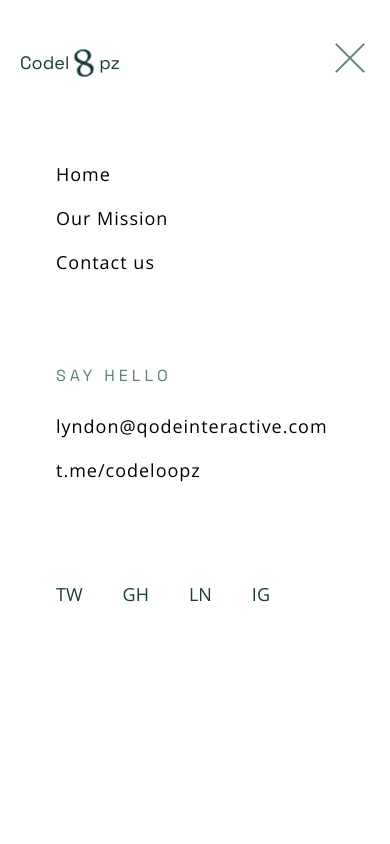
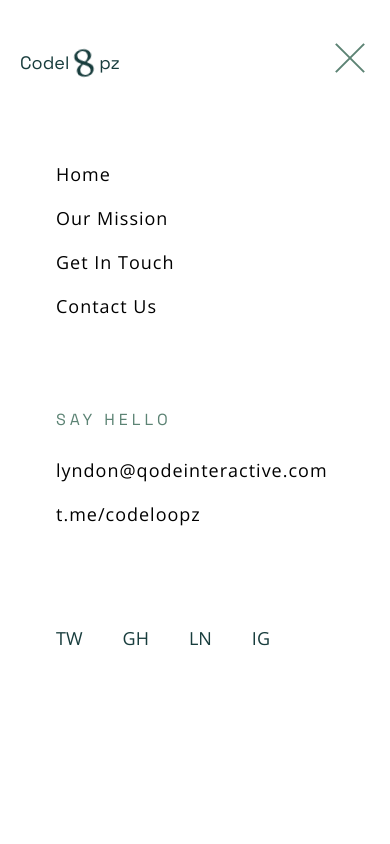
Before and after one commit to qaasimahmad/Codeloopz-portfolio-site, a React (Vite) app: page / in a window 390 px wide. Both pictures are taken after a click on the element 350 px from the left and 63 px from the top of the page. Shown: the top 844 px of the page. Built offline with nearby package versions, Linux system fonts and the light colour scheme; grey boxes are pictures that could not be loaded.

Commit message:
redesign nav-menu

```diff
--- a/src/App.css
+++ b/src/App.css
@@ -30,7 +30,7 @@ a {
 
 .btn::after,
 a::after,
-li::after {
+nav li::after {
   content: "";
   width: 0;
   height: 1.5px;
@@ -47,7 +47,7 @@ li::after {
   bottom: 0;
 }
 
-li::after {
+nav li::after {
   background-color: #fff;
 }
 
@@ -55,7 +55,7 @@ ol li::after {
   background-color: #000;
 }
 
-li.active::after {
+nav li.active::after {
   content: "";
   width: 100%;
   height: 1.5px;
@@ -72,7 +72,7 @@ ol li.active::after {
 
 .btn:hover::after,
 a:hover::after,
-li:hover::after {
+nav li:hover::after {
   width: 100%;
 }
 
--- a/src/components/NavbarMenu.jsx
+++ b/src/components/NavbarMenu.jsx
@@ -1,10 +1,17 @@
 import React from "react";
 import { motion } from "framer-motion";
-import { Link, useNavigate } from "react-router-dom";
+import { Link } from "react-router-dom";
 
-const NavbarMenu = ({ menu }) => {
+const NavbarMenu = () => {
   const screenWidth = window.innerWidth;
   const smallScreen = screenWidth < 640;
+
+  const menu = [
+    { name: "Home", link: "/" },
+    { name: "Our Mission", link: "/get-in-touch" },
+    { name: "Get in touch", link: "/get-in-touch" },
+    { name: "Contact us", link: "/contact" },
+  ];
 
   return (
     <motion.div
@@ -30,7 +37,7 @@ const NavbarMenu = ({ menu }) => {
           <Link
             key={i}
             to={m.link}
-            className="text-lg sm:text-base font-[400] relative cursor-pointer tracking-[1px] w-fit hover:transform hover:-translate-x-2 transition-all duration-300"
+            className="text-lg sm:text-base font-[400] relative cursor-pointer tracking-[1px] w-fit hover:transform hover:-translate-x-2 transition-all duration-300 capitalize"
           >
             {m.name}
           </Link>
--- a/src/containers/MiniNavbar.jsx
+++ b/src/containers/MiniNavbar.jsx
@@ -1,11 +1,15 @@
-import React from "react";
+import React, { useState } from "react";
 import { GiInfinity } from "react-icons/gi";
 import { useNavigate } from "react-router-dom";
+import { Hamburger, NavbarMenu } from "../components";
+import { AnimatePresence } from "framer-motion";
 
 const MiniNavbar = () => {
   const navigate = useNavigate();
+  const [isNavMenuOpened, setIsNavMenuOpened] = useState(false);
 
   return (
+    <>
       <nav className="flex items-center justify-between py-12 px-5 md:px-9 lg:px-12 border-b-[1px] border-black">
         <span
           onClick={() => navigate("/")}
@@ -15,15 +19,14 @@ const MiniNavbar = () => {
           <GiInfinity className="text-3xl animate-spin antialiased group-hover:animate-none" />
           pz
         </span>
-      <div
-        // onClick={() => setIsNavMenuOpened(!isNavMenuOpened)}
-        className="miniNav w-10 h-3.5 cursor-pointer z-[150] relative"
-      >
-        <span className="bar bar1"></span>
-        <span className="bar bar-space"></span>
-        <span className="bar bar2"></span>
-      </div>
+        <Hamburger
+          color="bg-black"
+          isNavMenuOpened={isNavMenuOpened}
+          setIsNavMenuOpened={setIsNavMenuOpened}
+        />
       </nav>
+      <AnimatePresence>{isNavMenuOpened && <NavbarMenu />}</AnimatePresence>
+    </>
   );
 };
 
--- a/src/containers/Navbar.jsx
+++ b/src/containers/Navbar.jsx
@@ -7,6 +7,8 @@ import { AnimatePresence } from "framer-motion";
 const Navbar = () => {
   const location = useLocation();
   const navigate = useNavigate();
+  const screenWidth = window.innerWidth;
+  const smallScreen = screenWidth < 640;
   const menu = [
     { name: "Home", link: "/" },
     { name: "Our Mission", link: "/get-in-touch" },
@@ -21,7 +23,7 @@ const Navbar = () => {
         <div className="flex items-center gap-28">
           <span
             className={`logo relative z-[150] group flex items-center font-grotesk text-lg ${
-              isNavMenuOpened
+              isNavMenuOpened && smallScreen
                 ? "text-[#183d3d]"
                 : "text-white hover:text-gray-200"
             } transition-all duration-300 cursor-pointer`}
@@ -56,7 +58,7 @@ const Navbar = () => {
         </button>
       </nav>
       <AnimatePresence>
-        {isNavMenuOpened && <NavbarMenu menu={menu} />}
+        {isNavMenuOpened && <NavbarMenu />}
       </AnimatePresence>
     </>
   );
--- a/src/containers/Projects.jsx
+++ b/src/containers/Projects.jsx
@@ -42,6 +42,8 @@ const ProductCard = ({ projectName, link, bgImage }) => {
     maxWidth: "100%",
   };
 
+  const screenWidth = window.innerWidth;
+  const smallScreen = screenWidth < 640;
   const titleControls = useAnimation();
 
   const handleHoverStart = () => {
@@ -53,7 +55,7 @@ const ProductCard = ({ projectName, link, bgImage }) => {
 
   const handleHoverEnd = () => {
     titleControls.start({
-      y: 120,
+      y: 40,
       opacity: 0,
     });
   };
@@ -66,12 +68,28 @@ const ProductCard = ({ projectName, link, bgImage }) => {
       onMouseLeave={handleHoverEnd}
     >
       <motion.div
-        initial={{ y: 120, opacity: 0 }}
-        animate={titleControls}
-        transition={{ type: "tween", duration: 0.5 }}
+        initial={
+          smallScreen
+            ? {
+                y: 0,
+                opacity: 1,
+              }
+            : { y: 40, opacity: 0 }
+        }
+        animate={
+          smallScreen
+            ? {
+                y: 0,
+                opacity: 1,
+              }
+            : titleControls
+        }
+        transition={{ type: "tween", duration: 0.3 }}
         className="w-fit"
       >
-        <small className="text-sm md:text-base">Simple, Visual</small>
+        <small className="text-sm md:text-[15px] font-[500]">
+          Tech Solution
+        </small>
         <h3 className="text-xl md:text-2xl font-grotesk font-[500] mb-4 mt-2 capitalize">
           {projectName}
         </h3>
--- a/src/containers/Testimonial.jsx
+++ b/src/containers/Testimonial.jsx
@@ -1,6 +1,7 @@
 import React from "react";
 import { Swiper, SwiperSlide } from "swiper/react";
 import { Navigation, Pagination } from "swiper/modules";
+import { BiSolidQuoteRight } from "react-icons/bi";
 
 // Import Swiper styles
 import "swiper/css";
@@ -36,7 +37,10 @@ const Testimonial = () => {
 
   return (
     <div className="testimonial w-full container mx-auto px-5 md:px-0 lg:px-8 py-28 flex flex-col gap-10">
-      <div className="w-10 md:w-14 lg:w-20 text-center mx-auto">
+      <div className="mx-auto">
+        <BiSolidQuoteRight size={50} />
+      </div>
+      {/* <div className="w-10 md:w-14 lg:w-20 text-center mx-auto">
         <svg
           clip-rule="evenodd"
           fill-rule="evenodd"
@@ -51,7 +55,7 @@ const Testimonial = () => {
             fill-rule="nonzero"
           />
         </svg>
-      </div>
+      </div> */}
       <div className="relative">
         <Swiper
           modules={[Navigation, Pagination]}
--- a/src/containers/WhatWeDo.jsx
+++ b/src/containers/WhatWeDo.jsx
@@ -1,5 +1,5 @@
 import React from "react";
-import { GoArrowUpRight } from "react-icons/go";
+import { GrTechnology } from "react-icons/gr";
 
 const WhatWeDo = () => {
   const whatWeDo = [
@@ -51,11 +51,11 @@ const WhatWeDoCard = ({ what, link, bgImg }) => {
       className="what_we_do sm:border-x-[0.9px] border-b-[.9px] border-black p-10 pt-56 relative flex items-end after:bg-white after:w-full after:h-full after:absolute after:top-0 after:left-0 cursor-default"
     >
       <div className="relative z-10">
-        <small className="text-sm md:text-base">Advisory, Tech Solutions</small>
+        <small className="text-sm md:text-[15px] font-[500]">Advisory, Tech Solutions</small>
         <h3 className="text-xl md:text-2xl font-grotesk font-[500] mb-4 mt-2 capitalize">
           {what}
         </h3>
-        <GoArrowUpRight fontWeight={10} className="text-5xl" />
+        <GrTechnology color="#5c8374" className="text-4xl" />
       </div>
     </div>
   );
```
Lines whose indentation alone changed are shown as unchanged.
